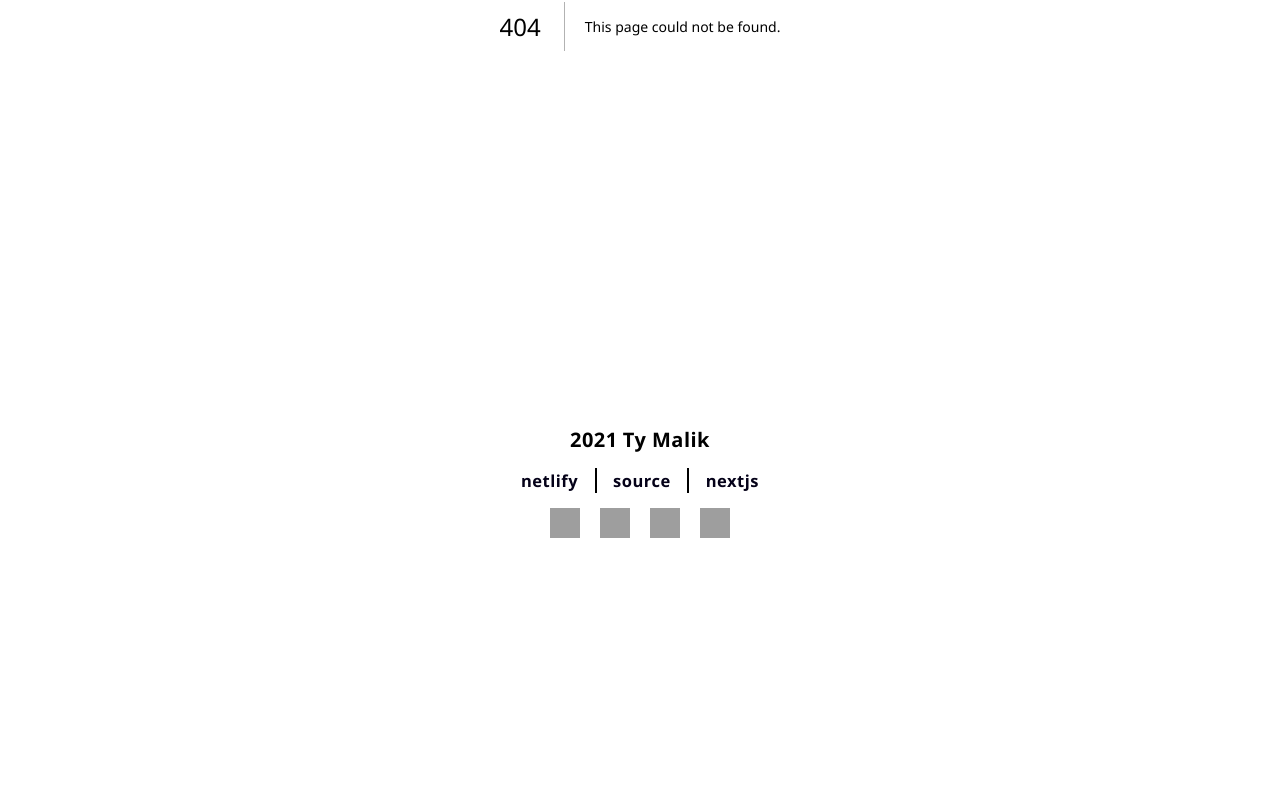
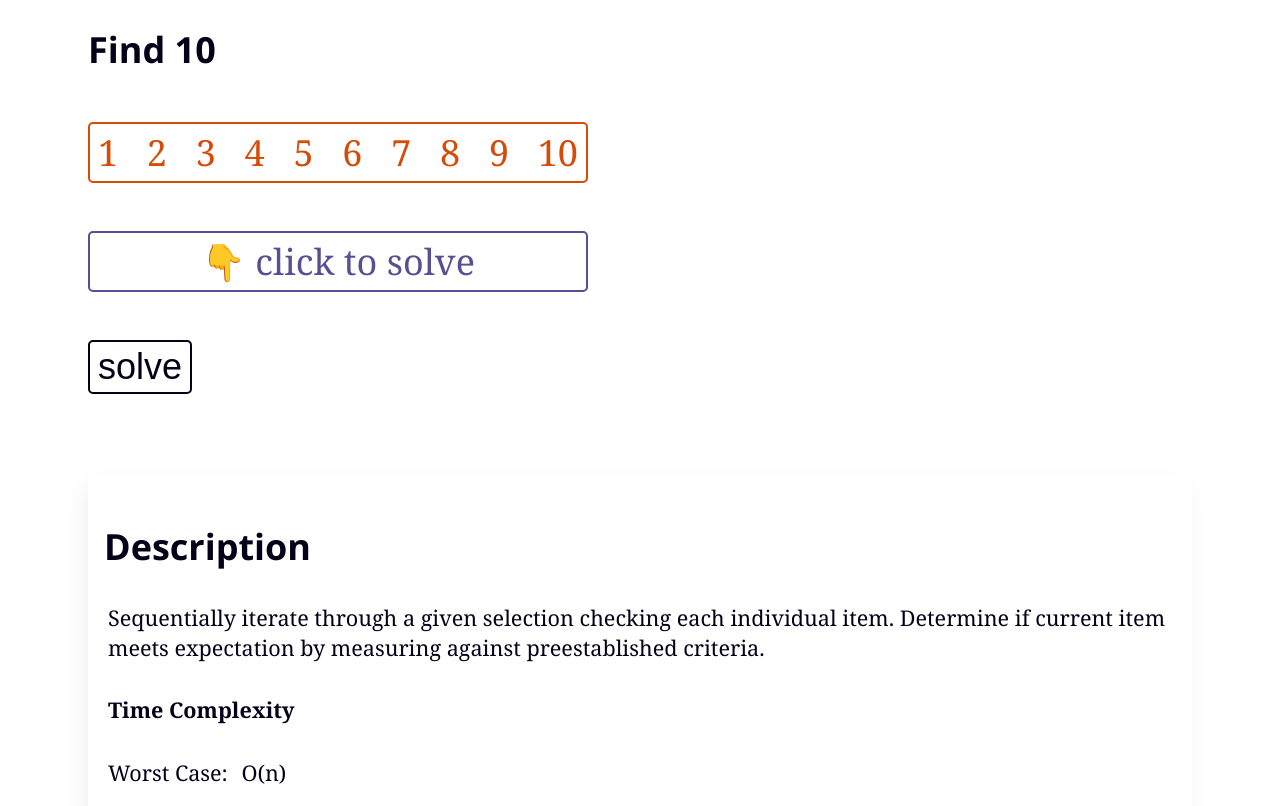
Before and after one commit to permalik/tymalik_primary, a Next.js app: page /foundation/linearSearch in a window 1280 px wide. Before the commit this address had no page. Shown: the part 374-1180 px from the top of the page. Before the commit the page ends 931 px from the top, so only its background shows below. Built offline with nearby package versions, Linux system fonts and the light colour scheme; grey boxes are pictures that could not be loaded.

Commit message:
Finish linearSearch page component and foundationLayout component

```diff
--- /dev/null
+++ b/src/components/FoundationLayout/FoundationLayout.js
@@ -0,0 +1,34 @@
+import EditorInstance from '../EditorInstance';
+import PrimarySection from '../PrimarySection';
+
+import FoundationLayoutStyles from '../../styles/FoundationLayout.module.scss';
+
+export default function FoundationLayout({
+  bestCase,
+  children,
+  editorCode,
+  description,
+  foundationTitle,
+  worstCase
+}) {
+  return (
+    <PrimarySection>
+      <header className={FoundationLayoutStyles.header}>
+        <h1 className={FoundationLayoutStyles.headingOne}>{foundationTitle}</h1>
+      </header>
+      {children}
+      <section className={FoundationLayoutStyles.descriptionSection}>
+        <h2 className={FoundationLayoutStyles.headingTwo}>Description</h2>
+        <p>{description}</p>
+        <p className={FoundationLayoutStyles.timeComplexity}>Time Complexity</p>
+        <p className={FoundationLayoutStyles.worstCase}>
+          Worst Case: <span>{worstCase}</span>
+        </p>
+        <p className={FoundationLayoutStyles.bestCase}>
+          Best Case: <span>{bestCase}</span>
+        </p>
+      </section>
+      <EditorInstance editorTitle='source' value={editorCode} />
+    </PrimarySection>
+  );
+}
--- /dev/null
+++ b/src/components/FoundationLayout/index.js
@@ -0,0 +1,3 @@
+import FoundationLayout from './FoundationLayout';
+
+export default FoundationLayout;
--- /dev/null
+++ b/src/pages/foundation/linearSearch.js
@@ -0,0 +1,104 @@
+import { useState } from 'react';
+
+import FoundationLayout from '../../components/FoundationLayout';
+
+import LinearSearchStyles from '../../styles/LinearSearch.module.scss';
+
+const orderedRange = Array.apply(0, new Array(10)).map(function (_, i) {
+  return i + 1;
+});
+
+const shuffledRange = orderedRange.sort(function (a, b) {
+  return Math.random() > 0.5;
+});
+
+const randomNumber = ~~(Math.random() * 10) + 1;
+
+const summary =
+  'Sequentially iterate through a given selection checking each individual item. Determine if current item meets expectation by measuring against preestablished criteria.';
+
+const code = `// Generate array ranging 1-10
+const orderedRange = Array.apply(0,new Array(10)).map(function(_,i){ return i+1 });
+
+// Shuffle the array
+const shuffledRange = orderedRange.sort(function (a, b) {
+  return Math.random() > 0.5;
+});
+
+// Generate random number
+const randomNumber = ~~(Math.random() * 10) + 1;
+
+// Create variable for target value
+let targetValue = 0;
+
+// Create function to iterate array
+// Assign targetValue the proper numeric value
+const findRandomNumber = function (array) {
+  array.forEach((number) => {
+    if (number === randomNumber) {
+      targetValue = number;
+    } else {
+      return "Not found";
+    }
+  });
+};)
+
+// Call function
+findRandomNumber(shuffledRange);
+`;
+
+export default function LinearSearch() {
+  const [renderResult, setRenderResult] = useState(false);
+
+  const toggleState = function () {
+    renderResult === false ? setRenderResult(true) : setRenderResult(false);
+  };
+
+  return (
+    <FoundationLayout
+      bestCase='O(1)'
+      editorCode={code}
+      description={summary}
+      foundationTitle='Linear Search'
+      worstCase='O(n)'
+    >
+      <section>
+        <h2 className={LinearSearchStyles.headingTwo}>Find {randomNumber}</h2>
+        <div className={LinearSearchStyles.demoParameters}>
+          <ul className={LinearSearchStyles.parameterList}>
+            {shuffledRange.map((number, index) => (
+              <li key={index}>{number}</li>
+            ))}
+          </ul>
+        </div>
+        <div className={LinearSearchStyles.demoResults}>
+          {renderResult ? (
+            <ul className={LinearSearchStyles.resultList}>
+              {shuffledRange.map((number, index) =>
+                number === randomNumber ? (
+                  <li className={LinearSearchStyles.solutionLi} key={index}>
+                    {number}
+                  </li>
+                ) : (
+                  <li className={LinearSearchStyles.standardLi} key={index}>
+                    {number}
+                  </li>
+                )
+              )}
+            </ul>
+          ) : (
+            <p className={LinearSearchStyles.resultPlaceholder}>
+              👇 click to solve
+            </p>
+          )}
+        </div>
+        <button
+          className={LinearSearchStyles.solveButton}
+          onClick={() => toggleState()}
+        >
+          solve
+        </button>
+      </section>
+    </FoundationLayout>
+  );
+}
--- a/src/pages/trial/whoLikesIt.js
+++ b/src/pages/trial/whoLikesIt.js
@@ -79,7 +79,7 @@ export default function WhoLikesit() {
     }
   }
 
-  const code = `//TOP SUBMISSION
+  const code = `// TOP SUBMISSION
 function likes(names) {
   names = names || [];
   switch (names.length) {
--- /dev/null
+++ b/src/styles/FoundationLayout.module.scss
@@ -0,0 +1,44 @@
+@import '../styles/variables.scss';
+
+.header {
+  margin-bottom: 5rem;
+}
+
+.headingOne {
+  font-size: clamp(2.4em, 4.5vw, 3.5em);
+}
+
+.descriptionSection {
+  border: none;
+  border-radius: 5px;
+  box-shadow: rgba(0, 0, 0, 0.1) -4px 9px 25px -6px;
+  margin: 5rem 0;
+  padding: 3rem 1rem;
+
+  & > p {
+    font-size: clamp(1.1em, 4.5vw, 1.2em);
+    line-height: 1.4;
+    margin: 2rem 0 0 0.125rem;
+
+    @media (min-width: 864px) {
+      margin: 2rem 0 0 0.25rem;
+    }
+  }
+}
+
+.headingTwo {
+  font-size: clamp(1.6em, 4vw, 2em);
+  font-weight: 600;
+  text-decoration: none;
+}
+
+.timeComplexity {
+  font-weight: 600;
+}
+
+.worstCase,
+.bestCase {
+  & > span {
+    margin-left: 0.5rem;
+  }
+}
--- /dev/null
+++ b/src/styles/LinearSearch.module.scss
@@ -0,0 +1,73 @@
+@import '../styles/variables.scss';
+
+.headingTwo {
+  font-size: clamp(1.6em, 4vw, 2em);
+  font-weight: 600;
+}
+
+.demoParameters,
+.demoResults {
+  background: transparent;
+  border-radius: 5px;
+  font-size: clamp(1.2em, 4.5vw, 2em);
+  padding: 0.25rem 0.5rem;
+  margin: 3rem 0;
+  max-width: 500px;
+}
+
+.demoParameters {
+  border: $orange-accent-color solid 2px;
+  color: $orange-accent-color;
+}
+
+.demoResults {
+  border: $purple-accent-color solid 2px;
+  color: $purple-accent-color;
+}
+
+.parameterList,
+.resultList {
+  align-items: baseline;
+  display: flex;
+  flex-flow: row nowrap;
+  justify-content: space-between;
+}
+
+.parameterList {
+  & > li {
+    list-style: none;
+  }
+}
+
+.resultList {
+  & > li {
+    list-style: none;
+  }
+}
+
+.solutionLi {
+  color: $orange-accent-color;
+}
+
+.resultPlaceholder {
+  margin: auto 0;
+  text-align: center;
+}
+
+.solveButton {
+  background: transparent;
+  border: $purple-900 solid 2px;
+  border-radius: 5px;
+  color: $purple-900;
+  font-size: clamp(1.2em, 4.5vw, 2em);
+  padding: 0.25rem 0.5rem;
+  transition: background linear 0.75s;
+  transition: color linear 0.3s;
+  &:hover {
+    background: $purple-900;
+    color: white;
+    cursor: pointer;
+    transition: background linear 0.75s;
+    transition: color linear 0.3s;
+  }
+}
--- a/src/styles/variables.scss
+++ b/src/styles/variables.scss
@@ -1,2 +1,3 @@
 $orange-accent-color: hsl(20, 93%, 43%);
+$purple-900: hsl(248, 92%, 5%);
 $purple-accent-color: hsl(248, 30%, 44%);
```
Also changed, not shown: src/styles/Trial.module.scss (+0 -10 lines), 1 other file (tests, documents, lock files or other folders).
